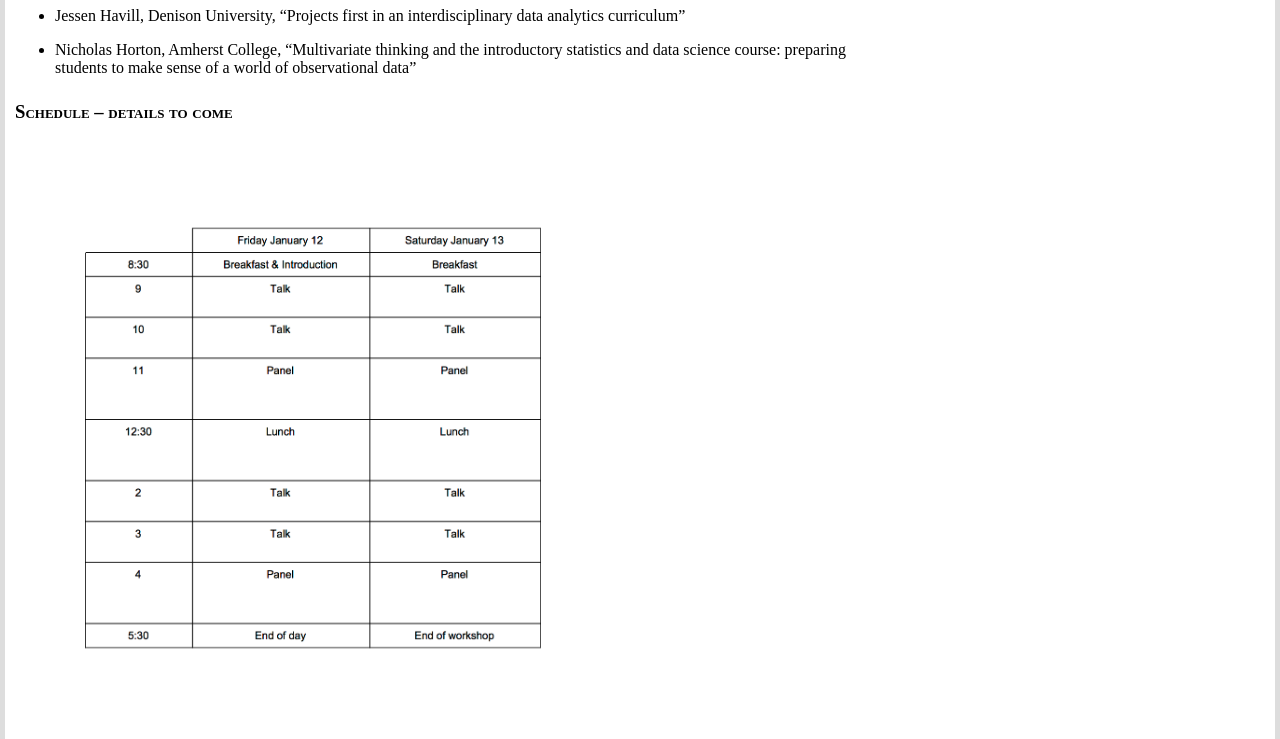
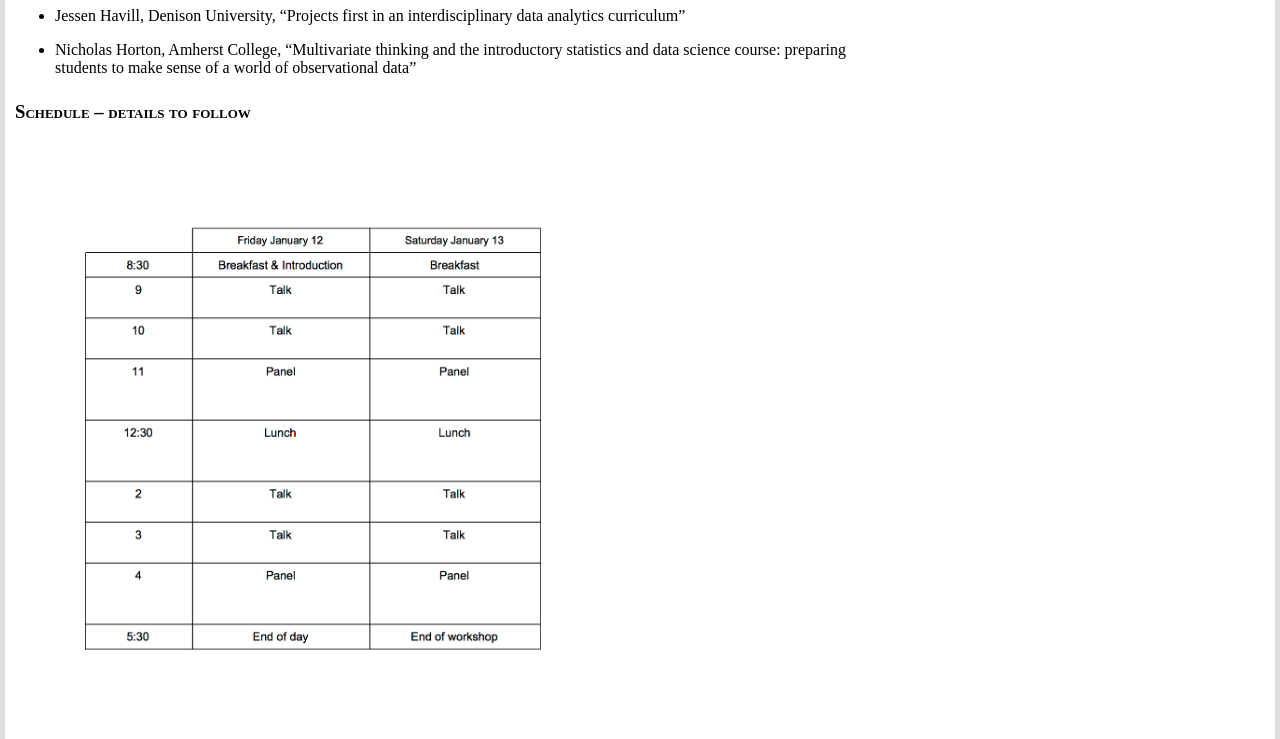
Before and after one commit to davidwgillman/davidwgillman.github.io, a Jekyll site: the page built from ladsworkshop/schedule.md, in a window 1280 px wide. Shown: the part 628-1367 px from the top of the page. Built offline with Jekyll 4.4.1, drawn with Linux system fonts in a browser that asks for light colours.

Commit message:
slight rewording

```diff
--- a/ladsworkshop/schedule.md
+++ b/ladsworkshop/schedule.md
@@ -23,4 +23,4 @@ New College of Florida, Sarasota FL
 - Jessen Havill, Denison University, "Projects first in an interdisciplinary data analytics curriculum"
 - Nicholas Horton, Amherst College, "Multivariate thinking and the introductory statistics and data science course: preparing students to make sense of a world of observational data"
 
-## Schedule -- details to come
+## Schedule -- details to follow
```
Also changed, not shown: ladsworkshop/schedule.png.
